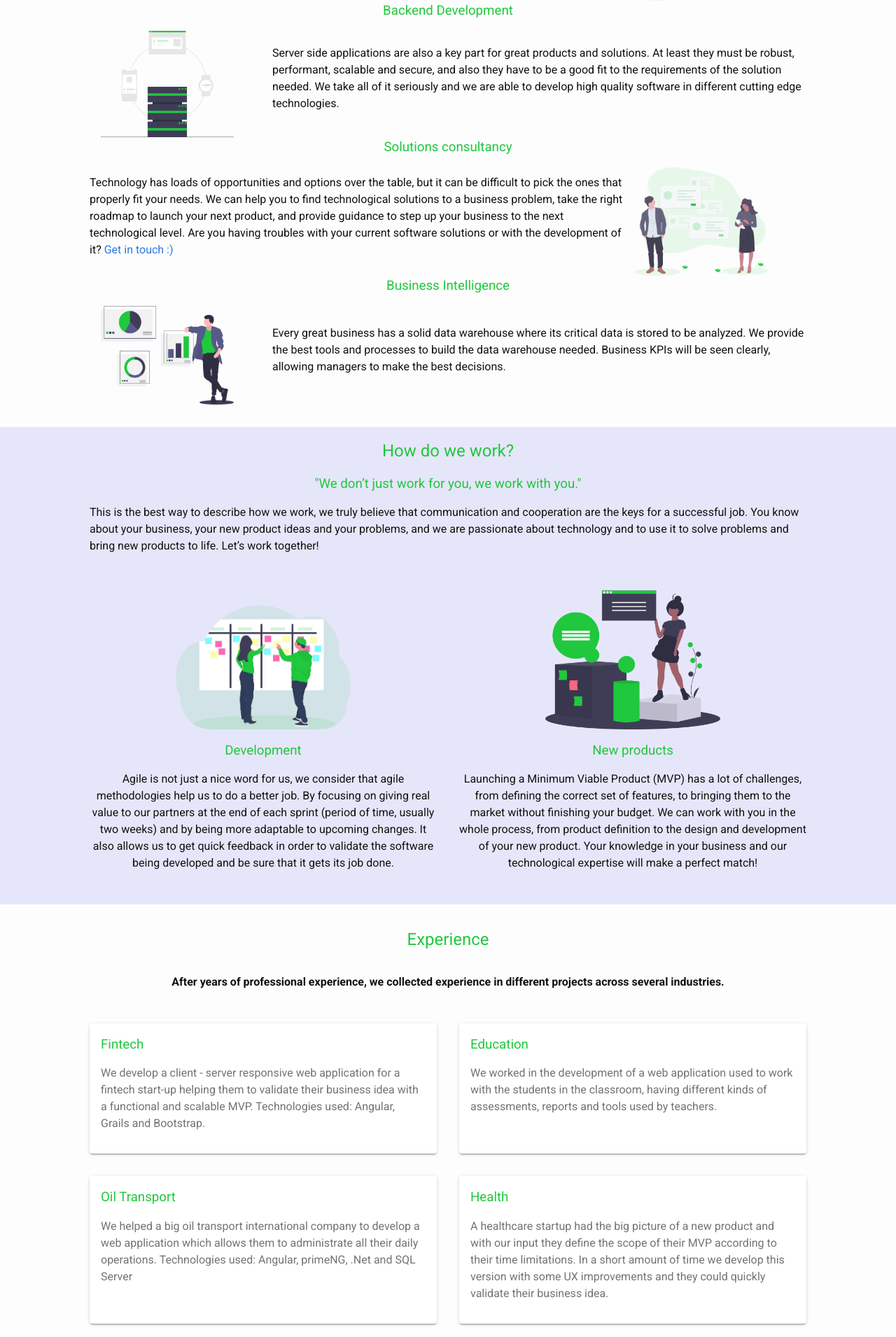
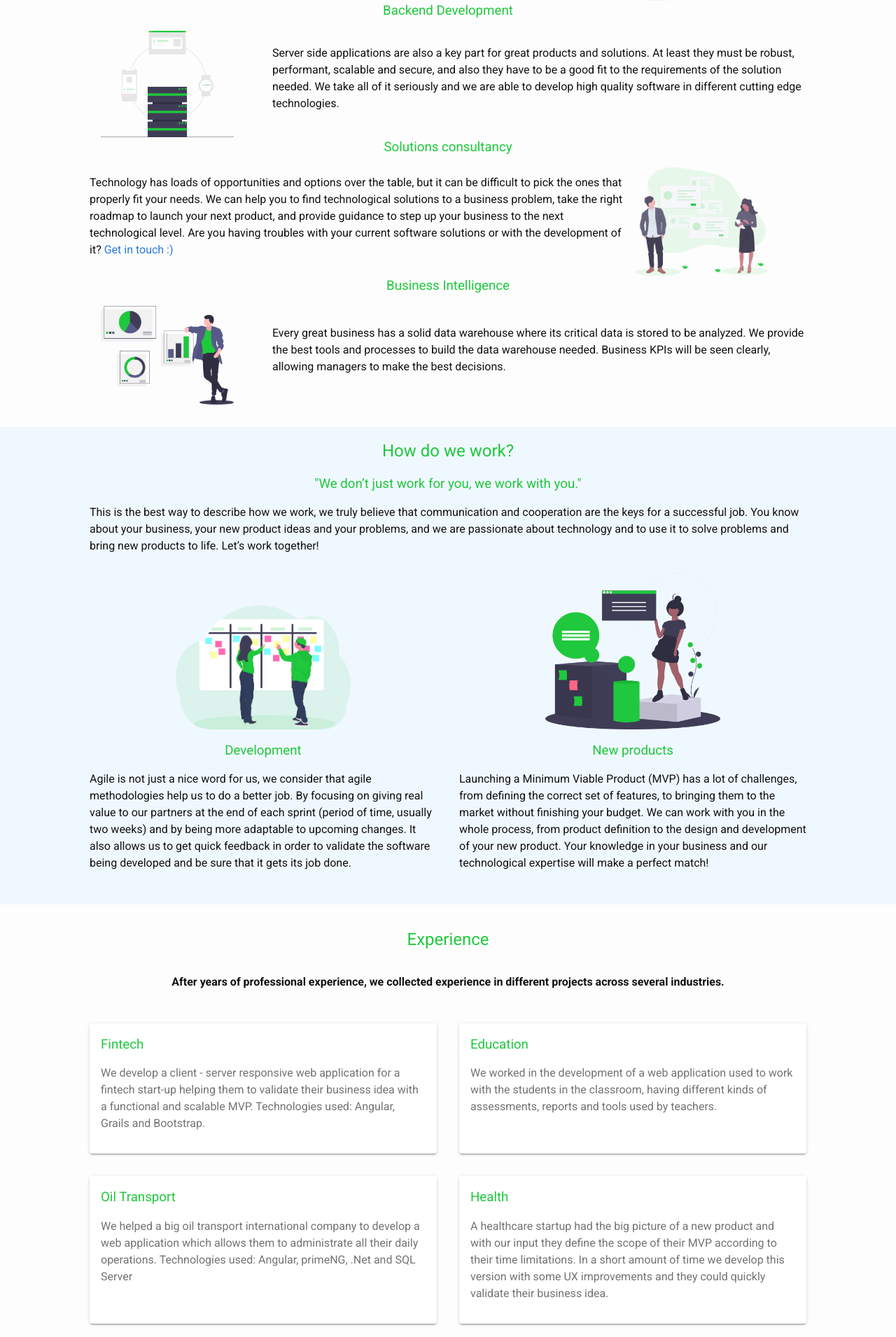
Before and after one commit to noRoof/noroof.github.io, a Jekyll site: the page built from index.html, in a window 1280 px wide. Shown: the part 1145-3055 px from the top of the page at 70% size. Built offline with Jekyll 4.4.1, drawn with Linux system fonts in a browser that asks for light colours.

Commit message:
responsive improvements done, looks fine on mobile

```diff
--- a/_sass/noroof/_layout.scss
+++ b/_sass/noroof/_layout.scss
@@ -17,6 +17,9 @@
     margin: 0 12%;
     display: flex;
     justify-content: space-between;
+    @include media-query($on-palm) {
+      flex-direction: column;
+    }
 
     .banner-text {
       display: flex;
@@ -119,14 +122,14 @@
   }
 
   &#process {
-    background-color: lavender;
+    background-color: aliceblue;
 
     h3 {
       text-align: center;
     }
 
     article {
-      h3 {
+      p {
         text-align: left;
       }
     }
@@ -211,6 +214,7 @@
     article {
       display: flex;
       flex-direction: column;
+
       h3 {
         text-align: center;
       }
@@ -218,6 +222,10 @@
       .content {
         flex: 1;
         display: flex;
+        @include media-query($on-palm) {
+          display: grid;
+          grid-template-columns: 1fr;
+        }
         .image-container {
           display: flex;
           flex-direction: column;
@@ -227,12 +235,20 @@
           img {
             max-width: 190px;
           }
+          @include media-query($on-palm) {
+            flex-direction: row;
+            grid-row: 1;
+            margin-bottom: 1rem;
+          }
         }
         .text-container {
           display: flex;
           flex-direction: column;
           justify-content: center;
           flex: 1;
+          @include media-query($on-palm) {
+            grid-row: 2;
+          }
         }
       }
     }
--- a/index.html
+++ b/index.html
@@ -9,11 +9,6 @@
       <img src="{{ "/assets/img/fulllogo.png" | relative_url }}" alt="noRoof development">
     </div>
     <div class="sections site-nav">
-      <!-- <ul>
-        <li><a href="#services">{{ site.data.header.services }}</a></li>
-        <li><a href="#past-experience">{{ site.data.header.past-experience }}</a></li>
-        <li><a href="#contact">{{ site.data.header.contact }}</a></li>
-      </ul> -->
       <input type="checkbox" id="nav-trigger" class="nav-trigger" />
         <label for="nav-trigger">
           <span class="menu-icon">
```
Also changed, not shown: _includes/header.html (+2 -7 lines).
